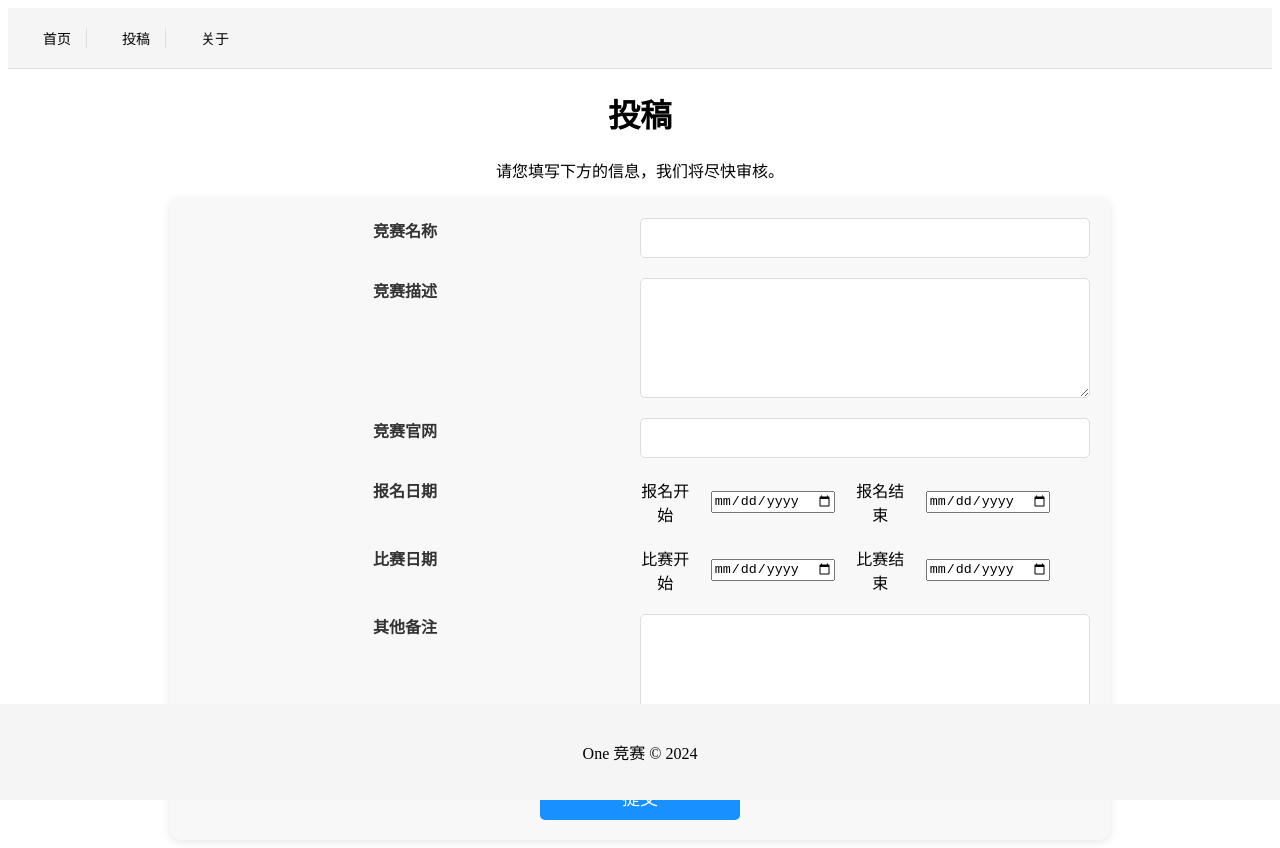
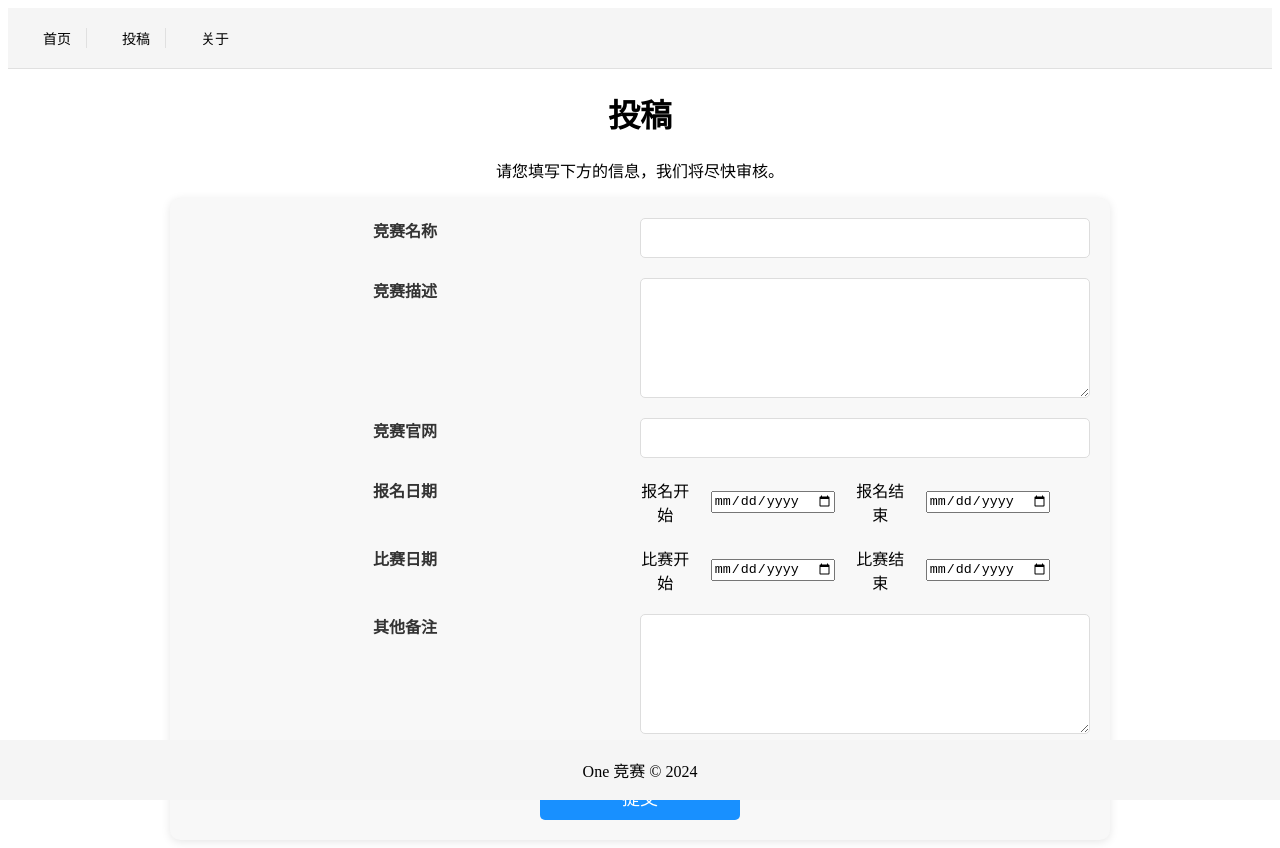
Before and after one commit to shiquda/one-competition, a Vue app in the folder frontend/: page /submit in a window 1280 px wide. Built offline with nearby package versions, Linux system fonts and the light colour scheme.

Commit message:
fix: 防止页脚遮挡元素

```diff
--- a/frontend/src/components/Footer.vue
+++ b/frontend/src/components/Footer.vue
@@ -14,7 +14,7 @@
     bottom: 0;
     left: 0;
     right: 0;
-    padding: 20px;
+    padding: 2px;
     background-color: #f5f5f5;
     text-align: center;
   }
```
